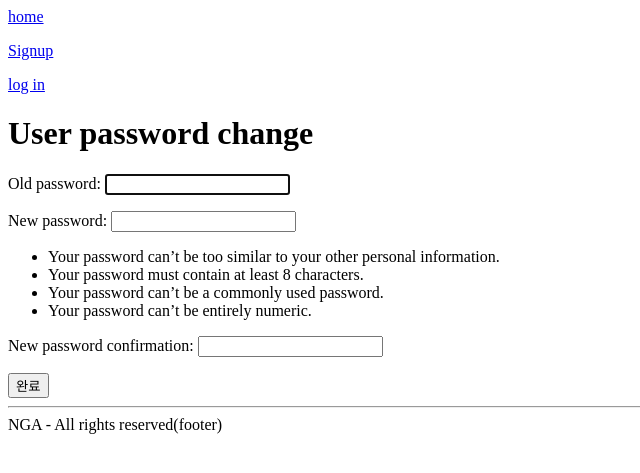
After one commit to nyeok98/NeunGimAe, a Django app: page /mypage/password/ in a window 1280 px wide. The commit adds this page. Shown: the top 473 px of the page, without its empty margins (0-640 px from the left). Run offline with Django 3.2, Linux system fonts and the light colour scheme.

Commit message:
password change form

```diff
--- a/mypage/templates/mypage.html
+++ b/mypage/templates/mypage.html
@@ -4,7 +4,8 @@
 
 <h5>This is mypage.html</h5>
 
-<a href="{% url 'profile_update' %}">회원정보 수정하러 가기</a>
+<a href="{% url 'profile_update' %}">회원정보 수정하기</a>
+<a href="{% url 'password' %}">비밀밀호 변경하기</a>
 
 <br>
 
--- /dev/null
+++ b/mypage/templates/password.html
@@ -0,0 +1,12 @@
+{% extends 'base.html' %}
+
+{% block content %}
+
+<h1>User password change</h1>
+<form method="POST">
+    {% csrf_token %}
+    {{ password_change_form.as_p }}
+    <button type="submit"> 완료</button>
+</form>
+
+{% endblock %}
--- a/mypage/templates/profile_update.html
+++ b/mypage/templates/profile_update.html
@@ -10,5 +10,4 @@
     {{ user_change_form.as_p }}
     <button type="submit"> 완료</button>
 </form>
-
 {% endblock %}
--- a/mypage/urls.py
+++ b/mypage/urls.py
@@ -6,5 +6,5 @@ from . import views
 urlpatterns = [
     path('', views.mypage, name="mypage"),
     path('profile_update/', views.profile_update, name="profile_update"),
-
+    path('password/', views.password, name='password'),
 ]
--- a/mypage/views.py
+++ b/mypage/views.py
@@ -1,5 +1,7 @@
 from django.shortcuts import render,redirect
 from .forms import CustomUserChangeForm
+from account.models import Account
+from django.contrib.auth.forms import PasswordChangeForm
 from django.contrib.auth.decorators import login_required
 # Create your views here.
 
@@ -9,11 +11,22 @@ def mypage(request):
 @login_required
 def profile_update(request):
     if request.method == 'POST':
-        user_change_from = CustomUserChangeForm(request.POST, instance=request.user)
+        user_change_form = CustomUserChangeForm(request.POST, instance=request.user)
         if user_change_form.is_valid():
             user_change_form.save()
-            return redirect('mypage:profile_update', request.user.username)
+            return redirect('mypage')
 
     else:
         user_change_form = CustomUserChangeForm(instance=request.user)
     return render(request, 'profile_update.html',{'user_change_form':user_change_form} )
+
+def password(request):
+    if request.method == 'POST':
+        password_change_form = PasswordChangeForm(request.user, request.POST)
+        if password_change_form.is_valid():
+            password_change_form.save()
+            return redirect('mypage')
+
+    else:
+        password_change_form = PasswordChangeForm(request.user)
+    return render(request, 'password.html',{'password_change_form':password_change_form})
```
